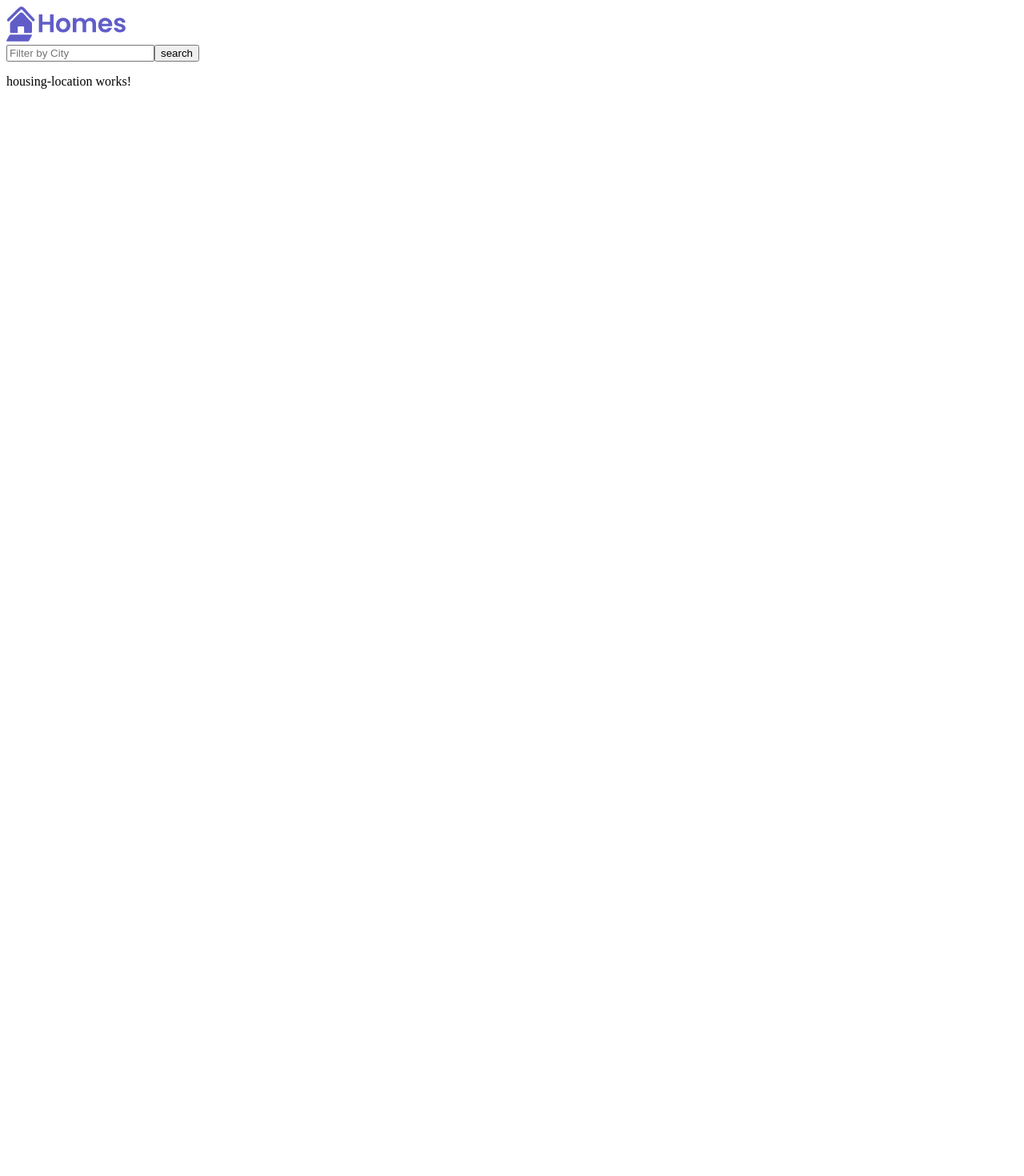
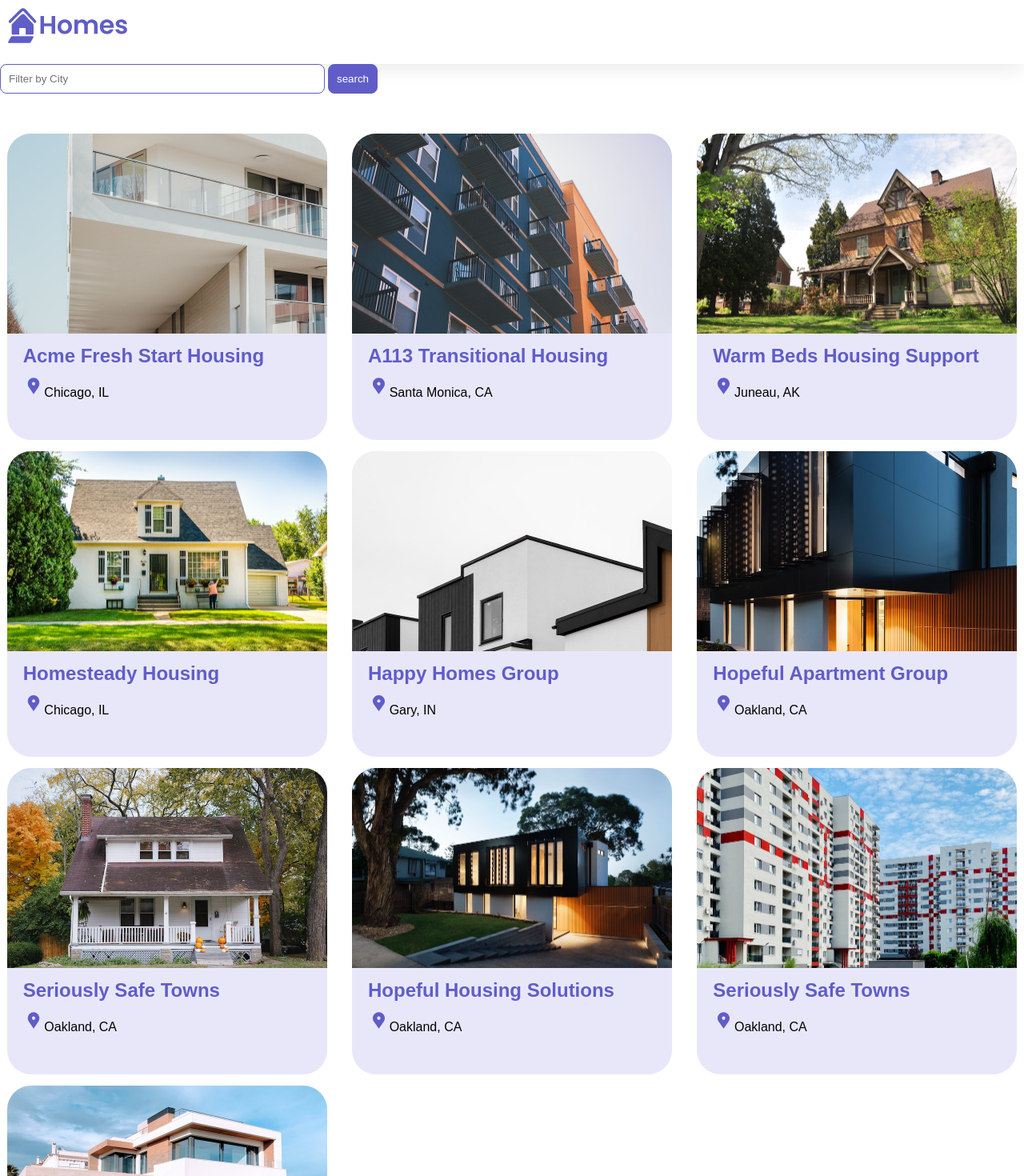
Before and after one commit to DiegoFGuty/AngularLearning, an Angular app: page / in a window 1280 px wide. Shown: the top 1470 px of the page at 80% size. Before the commit the page ends 800 px from the top, so only its background shows below. Built offline with nearby package versions, Linux system fonts and the light colour scheme.

Commit message:
Adding logic to render object and adding styles

```diff
--- a/src/app/app.component.css
+++ b/src/app/app.component.css
@@ -0,0 +1,12 @@
+:host {
+    --content-padding: 10px;
+  }
+  header {
+    display: block;
+    height: 60px;
+    padding: var(--content-padding);
+    box-shadow: 0px 5px 25px var(--shadow-color);
+  }
+  .content {
+    padding: var(--content-padding);
+  }
--- a/src/app/home/home.component.css
+++ b/src/app/home/home.component.css
@@ -0,0 +1,40 @@
+.results {
+    display: grid;
+    column-gap: 14px;
+    row-gap: 14px;
+    grid-template-columns: repeat(auto-fill, minmax(400px, 400px));
+    margin-top: 50px;
+    justify-content: space-around;
+  }
+
+  input[type="text"] {
+    border: solid 1px var(--primary-color);
+    padding: 10px;
+    border-radius: 8px;
+    margin-right: 4px;
+    display: inline-block;
+    width: 30%;
+  }
+
+  button {
+    padding: 10px;
+    border: solid 1px var(--primary-color);
+    background: var(--primary-color);
+    color: white;
+    border-radius: 8px;
+  }
+
+  @media (min-width: 500px) and (max-width: 768px) {
+    .results {
+        grid-template-columns: repeat(2, 1fr);
+    }
+    input[type="text"] {
+        width: 70%;
+    }
+  }
+
+  @media (max-width: 499px) {
+    .results {
+        grid-template-columns: 1fr;
+    }
+  }
--- a/src/app/home/home.component.ts
+++ b/src/app/home/home.component.ts
@@ -1,6 +1,8 @@
 import { Component } from '@angular/core';
 import { CommonModule } from '@angular/common';
 import { HousingLocationComponent } from "../housing-location/housing-location.component";
+import { HousingLocation } from '../housingLocation';
+import housingListingsMock from './housingListingsMock';
 
 @Component({
   selector: 'app-home',
@@ -14,11 +16,11 @@
       </form>
     </section>
     <section class="results">
-      <app-housing-location></app-housing-location>
+      <app-housing-location *ngFor="let housingLocation of housingLocationList" [housingLocation]="housingLocation" />
     </section>
   `,
   styleUrls: ['./home.component.css']
 })
 export class HomeComponent {
-
+  housingLocationList:HousingLocation[] = housingListingsMock;
 }
--- /dev/null
+++ b/src/app/home/housingListingsMock.ts
@@ -0,0 +1,105 @@
+import { HousingLocation } from '../housingLocation';
+const housingListingsMock: HousingLocation[] = [
+  {
+    id: 0,
+    name: "Acme Fresh Start Housing",
+    city: "Chicago",
+    state: "IL",
+    photo: "/assets/bernard-hermant-CLKGGwIBTaY-unsplash.jpg",
+    availableUnits: 4,
+    wifi: true,
+    laundry: true,
+  },
+  {
+    id: 1,
+    name: "A113 Transitional Housing",
+    city: "Santa Monica",
+    state: "CA",
+    photo: "/assets/brandon-griggs-wR11KBaB86U-unsplash.jpg",
+    availableUnits: 0,
+    wifi: false,
+    laundry: true,
+  },
+  {
+    id: 2,
+    name: "Warm Beds Housing Support",
+    city: "Juneau",
+    state: "AK",
+    photo: "/assets/i-do-nothing-but-love-lAyXdl1-Wmc-unsplash.jpg",
+    availableUnits: 1,
+    wifi: false,
+    laundry: false,
+  },
+  {
+    id: 3,
+    name: "Homesteady Housing",
+    city: "Chicago",
+    state: "IL",
+    photo: "/assets/ian-macdonald-W8z6aiwfi1E-unsplash.jpg",
+    availableUnits: 1,
+    wifi: true,
+    laundry: false,
+  },
+  {
+    id: 4,
+    name: "Happy Homes Group",
+    city: "Gary",
+    state: "IN",
+    photo: "/assets/krzysztof-hepner-978RAXoXnH4-unsplash.jpg",
+    availableUnits: 1,
+    wifi: true,
+    laundry: false,
+  },
+  {
+    id: 5,
+    name: "Hopeful Apartment Group",
+    city: "Oakland",
+    state: "CA",
+    photo: "/assets/r-architecture-JvQ0Q5IkeMM-unsplash.jpg",
+    availableUnits: 2,
+    wifi: true,
+    laundry: true,
+  },
+  {
+    id: 6,
+    name: "Seriously Safe Towns",
+    city: "Oakland",
+    state: "CA",
+    photo: "/assets/phil-hearing-IYfp2Ixe9nM-unsplash.jpg",
+    availableUnits: 5,
+    wifi: true,
+    laundry: true,
+  },
+  {
+    id: 7,
+    name: "Hopeful Housing Solutions",
+    city: "Oakland",
+    state: "CA",
+    photo: "/assets/r-architecture-GGupkreKwxA-unsplash.jpg",
+    availableUnits: 2,
+    wifi: true,
+    laundry: true,
+  },
+  {
+    id: 8,
+    name: "Seriously Safe Towns",
+    city: "Oakland",
+    state: "CA",
+    photo: "/assets/saru-robert-9rP3mxf8qWI-unsplash.jpg",
+    availableUnits: 10,
+    wifi: false,
+    laundry: false,
+  },
+  {
+    id: 9,
+    name: "Capital Safe Towns",
+    city: "Portland",
+    state: "OR",
+    photo: "/assets/webaliser-_TPTXZd9mOo-unsplash.jpg",
+    availableUnits: 6,
+    wifi: true,
+    laundry: true,
+  },
+];
+
+export default housingListingsMock;
--- a/src/app/housing-location/housing-location.component.css
+++ b/src/app/housing-location/housing-location.component.css
@@ -0,0 +1,31 @@
+.listing {
+  background: var(--accent-color);
+  border-radius: 30px;
+  padding-bottom: 30px;
+}
+.listing-heading {
+  color: var(--primary-color);
+  padding: 10px 20px 0 20px;
+}
+.listing-photo {
+  height: 250px;
+  width: 100%;
+  object-fit: cover;
+  border-radius: 30px 30px 0 0;
+}
+.listing-location {
+  padding: 10px 20px 20px 20px;
+}
+.listing-location::before {
+  content: url("/assets/location-pin.svg") / "";
+}
+
+section.listing a {
+  padding-left: 20px;
+  text-decoration: none;
+  color: var(--primary-color);
+}
+section.listing a::after {
+  content: "\203A";
+  margin-left: 5px;
+}
--- a/src/app/housing-location/housing-location.component.ts
+++ b/src/app/housing-location/housing-location.component.ts
@@ -1,17 +1,21 @@
-import { Component } from '@angular/core';
+import { Component, Input } from '@angular/core';
 import { CommonModule } from '@angular/common';
+import { HousingLocation } from '../housingLocation';
 
 @Component({
   selector: 'app-housing-location',
   standalone: true,
   imports: [CommonModule],
   template: `
-    <p>
-      housing-location works!
-    </p>
+    <section class="listing">
+      <img class="listing-photo" [src]="housingLocation.photo"
+           alt="Exterior photo of {{ housingLocation.name }}">
+      <h2 class="listing-heading">{{ housingLocation.name }}</h2>
+      <p class="listing-location">{{ housingLocation.city }}, {{ housingLocation.state }}</p>
+    </section>
   `,
   styleUrls: ['./housing-location.component.css']
 })
 export class HousingLocationComponent {
-
+  @Input() housingLocation!:HousingLocation;
 }
--- /dev/null
+++ b/src/app/housingLocation.ts
@@ -0,0 +1,10 @@
+export interface HousingLocation {
+    id:number,
+    name:string,
+    city:string,
+    state: string,
+    photo: string,
+    availableUnits: number,
+    wifi: boolean,
+    laundry: boolean,
+}
--- a/src/styles.css
+++ b/src/styles.css
@@ -1 +1,24 @@
-/* You can add global styles to this file, and also import other style files */
+/* You can add global styles to this file, and also import other style files *//* Put these styles in: src/styles.css */
+
+* {
+    margin: 0;
+    padding: 0;
+  }
+
+  body {
+    font-family: 'Be Vietnam Pro', sans-serif;
+  }
+  :root {
+    --primary-color: #605DC8;
+    --secondary-color: #8B89E6;
+    --accent-color: #e8e7fa;
+    --shadow-color: #E8E8E8;
+  }
+
+  button.primary {
+    padding: 10px;
+    border: solid 1px var(--primary-color);
+    background: var(--primary-color);
+    color: white;
+    border-radius: 8px;
+  }
```
